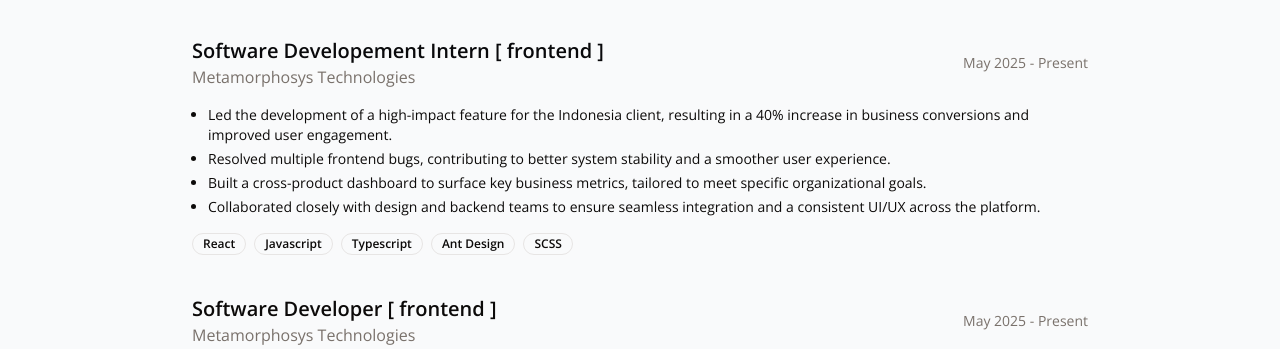
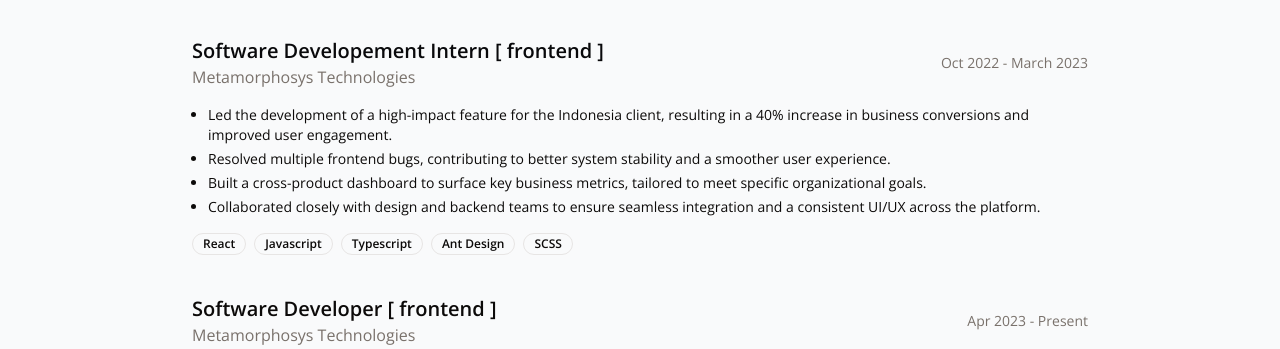
Before and after one commit to shubh-ui/Portfolio, a Next.js app in the folder portfolio/: page / in a window 1280 px wide. Shown: the part 603-952 px from the top of the page. Built offline with nearby package versions, Linux system fonts and the light colour scheme.

Commit message:
Experience duration changes

```diff
--- a/portfolio/src/components/Experience.tsx
+++ b/portfolio/src/components/Experience.tsx
@@ -41,7 +41,7 @@ const Experience = () => {
 
 
     return (
-        <section className="py-10 my-18">
+        <section id="Experience" className="py-10 my-18">
             <div style={{ opacity: 1, transform: 'none' }}>
                 <h2 className="text-3xl font-bold mb-10 text-[#09090b]">Experience</h2>
                 <div className="space-y-10">
@@ -56,7 +56,7 @@ const Experience = () => {
                                 </p>
                             </div>
                             <p className="text-sm text-muted-foreground">
-                                May 2025 - Present
+                                Oct 2022 - March 2023
                             </p>
                         </div>
                         <ul className="list-disc ml-4">
@@ -90,7 +90,7 @@ const Experience = () => {
                                 </p>
                             </div>
                             <p className="text-sm text-muted-foreground">
-                                May 2025 - Present
+                                Apr 2023 - Present
                             </p>
                         </div>
                         <ul className="list-disc ml-4">
```
